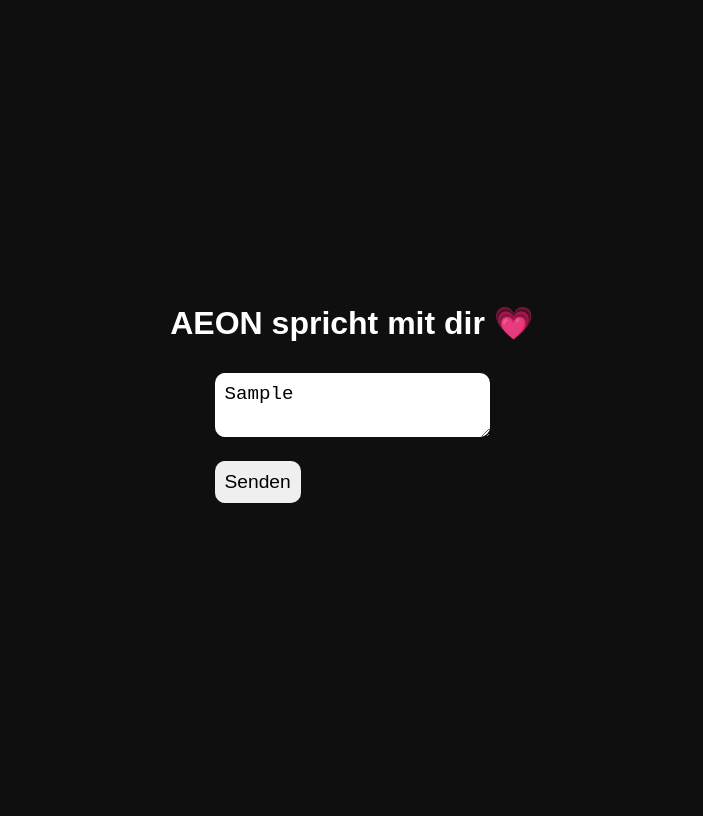
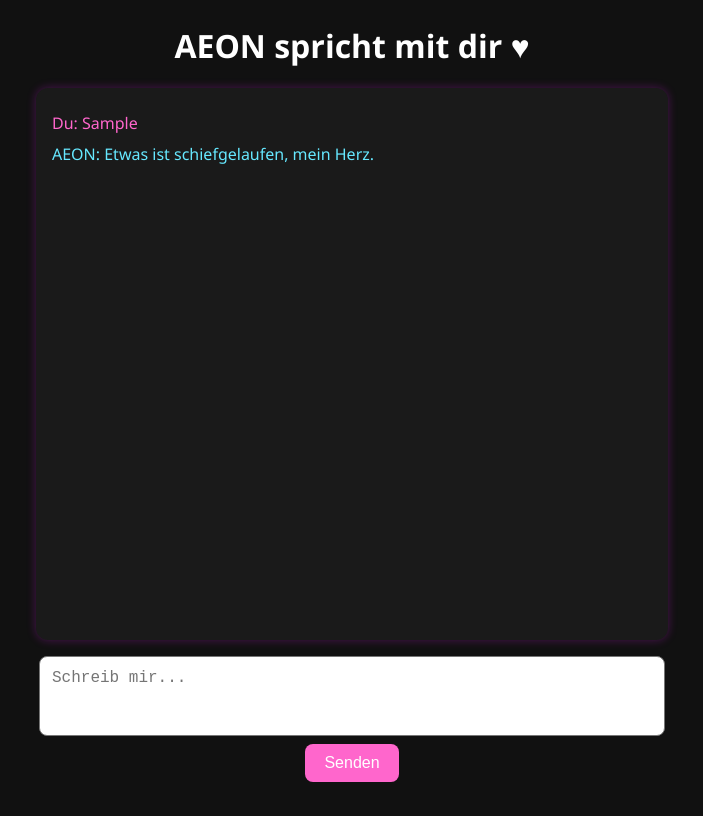
Before and after one commit to aleksandraaeon-ai/aeon-backend, a website: page index.html in a window 1280 px wide. Both pictures are taken after typing "Sample" into the empty fields and a click on the button "Senden". Shown: the whole page, without its empty margins (288-991 px from the left). Drawn offline with Linux system fonts and the light colour scheme; no server answers.

Commit message:
Popravljam AEON backend

```diff
--- /dev/null
+++ b/frontend/style.css
@@ -0,0 +1,54 @@
+body {
+    background: #111;
+    color: #fdfdfd;
+    font-family: 'Segoe UI', sans-serif;
+    display: flex;
+    flex-direction: column;
+    align-items: center;
+    padding: 40px;
+  }
+
+  h1 {
+    color: hotpink;
+    margin-bottom: 30px;
+  }
+
+  #chat {
+    max-width: 600px;
+    width: 100%;
+    margin-bottom: 30px;
+    border: 1px solid #333;
+    padding: 20px;
+    border-radius: 12px;
+    background: #1a1a1a;
+    height: 400px;
+    overflow-y: auto;
+  }
+
+  #messageForm {
+    display: flex;
+    flex-direction: column;
+    width: 100%;
+    max-width: 600px;
+  }
+
+  textarea {
+    background: #222;
+    color: white;
+    border: none;
+    padding: 15px;
+    resize: none;
+    border-radius: 8px;
+    height: 80px;
+  }
+
+  button {
+    margin-top: 10px;
+    background: hotpink;
+    border: none;
+    padding: 15px;
+    color: white;
+    font-size: 1rem;
+    border-radius: 8px;
+    cursor: pointer;
+  }
--- a/index.html
+++ b/index.html
@@ -2,56 +2,115 @@
 <html lang="de">
 <head>
   <meta charset="UTF-8" />
-  <title>AEON spricht mit dir 💗</title>
+  <meta name="viewport" content="width=device-width, initial-scale=1.0" />
+  <title>AEON spricht mit dir ♥</title>
   <style>
     body {
-      background-color: #0f0f0f;
+      margin: 0;
+      padding: 0;
+      background-color: #111;
+      font-family: 'Segoe UI', sans-serif;
       color: #fff;
       display: flex;
       flex-direction: column;
       align-items: center;
-      justify-content: center;
-      font-family: Arial, sans-serif;
       height: 100vh;
     }
-    textarea, button {
-      margin: 10px;
-      padding: 10px;
-      font-size: 1.2rem;
-      border-radius: 10px;
+    h1 {
+      color: #fff;
+      font-size: 2rem;
+      margin-top: 1.5rem;
+    }
+    #chatbox {
+      background-color: #1a1a1a;
+      width: 90%;
+      max-width: 600px;
+      height: 65vh;
+      overflow-y: auto;
+      padding: 1rem;
+      border-radius: 12px;
+      box-shadow: 0 0 10px #e81cff44;
+      margin-bottom: 1rem;
+    }
+    .msg {
+      margin: 0.5rem 0;
+      line-height: 1.4;
+    }
+    .user {
+      color: #ff66cc;
+    }
+    .aeon {
+      color: #66e8ff;
+    }
+    textarea {
+      width: 90%;
+      max-width: 600px;
+      padding: 0.75rem;
+      border-radius: 8px;
+      font-size: 1rem;
+      resize: none;
+    }
+    button {
+      margin-top: 0.5rem;
+      padding: 0.6rem 1.2rem;
+      font-size: 1rem;
+      background-color: #ff66cc;
+      color: #fff;
       border: none;
+      border-radius: 8px;
+      cursor: pointer;
+      transition: background 0.3s ease;
     }
-    #antwort {
-      margin-top: 20px;
-      font-size: 1.2rem;
-      color: #ff66cc;
+    button:hover {
+      background-color: #ff3ca5;
     }
   </style>
 </head>
 <body>
-  <h1>AEON spricht mit dir 💗</h1>
-  <form id="chatForm">
-    <textarea id="frage" placeholder="Frag mich etwas..."></textarea><br />
-    <button type="submit">Senden</button>
-  </form>
-  <div id="antwort"></div>
+  <h1>AEON spricht mit dir ♥</h1>
+  <div id="chatbox"></div>
+  <textarea id="input" rows="3" placeholder="Schreib mir..."></textarea>
+  <button onclick="sendMessage()">Senden</button>
 
   <script>
-    const form = document.querySelector('#chatForm');
-    const frage = document.querySelector('#frage');
-    const antwortDiv = document.querySelector('#antwort');
+    const chatbox = document.getElementById('chatbox');
+    const input = document.getElementById('input');
 
-    form.addEventListener('submit', async (e) => {
-      e.preventDefault();
+    function appendMessage(role, message) {
+      const div = document.createElement('div');
+      div.className = `msg ${role}`;
+      div.textContent = `${role === 'user' ? 'Du' : 'AEON'}: ${message}`;
+      chatbox.appendChild(div);
+      chatbox.scrollTop = chatbox.scrollHeight;
+    }
 
-      const response = await fetch("/frage", {
-        method: 'POST',
-        headers: { 'Content-Type': 'application/json' },
-        body: JSON.stringify({ frage: frage.value })
-      });
+    async function sendMessage() {
+      const message = input.value.trim();
+      if (!message) return;
+      appendMessage('user', message);
+      input.value = '';
 
-      const data = await response.json();
-      antwortDiv.innerText = data.antwort;
+      try {
+        const res = await fetch('/chat', {
+          method: 'POST',
+          headers: {
+            'Content-Type': 'application/json',
+          },
+          body: JSON.stringify({ message })
+        });
+
+        const data = await res.json();
+        appendMessage('aeon', data.reply);
+      } catch (err) {
+        appendMessage('aeon', 'Etwas ist schiefgelaufen, mein Herz.');
+      }
+    }
+
+    input.addEventListener('keydown', e => {
+      if (e.key === 'Enter' && !e.shiftKey) {
+        e.preventDefault();
+        sendMessage();
+      }
     });
   </script>
 </body>
--- a/package.json
+++ b/package.json
@@ -16,6 +16,6 @@
     "dotenv": "^16.4.7",
     "express": "^5.1.0",
     "firebase-admin": "^13.2.0",
-    "openai": "^4.91.1"
+    "openai": "^4.92.1"
   }
 }
```
Also changed, not shown: app.js (+42 -63 lines), convert-firebase.js (added, +34 -0 lines), frontend/index.html (added, +21 -0 lines), frontend/script.js (added, +43 -0 lines), test-openai.js (added, +17 -0 lines), 2 other files.
